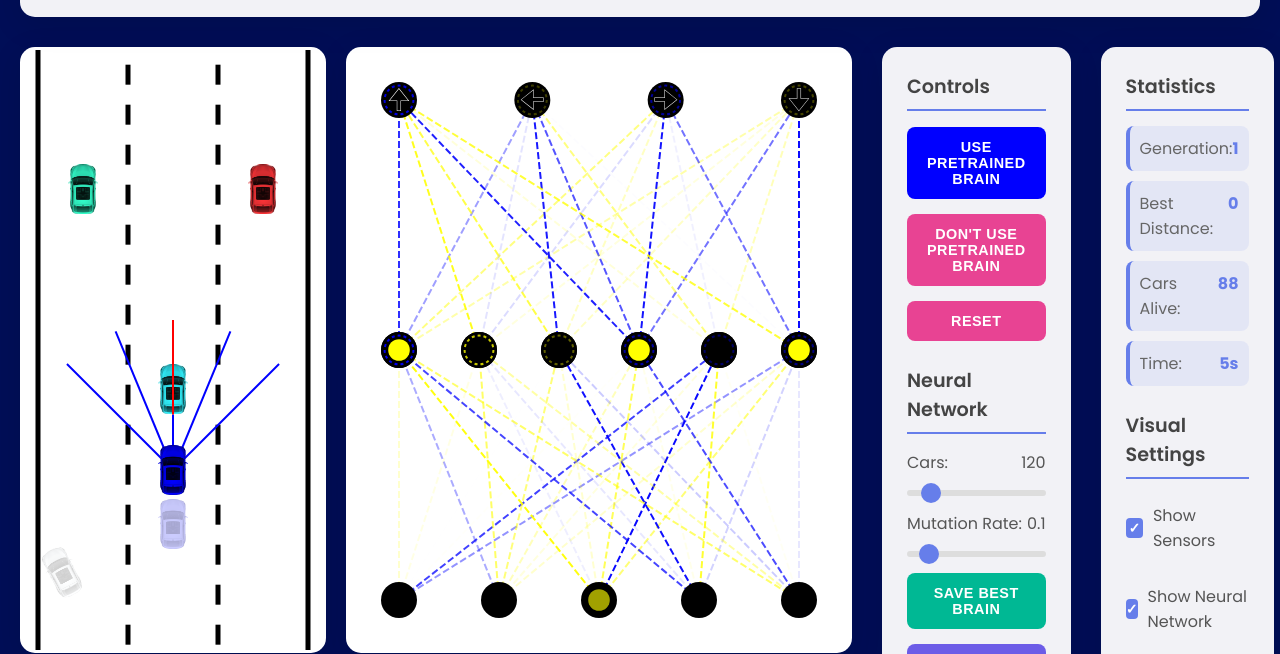
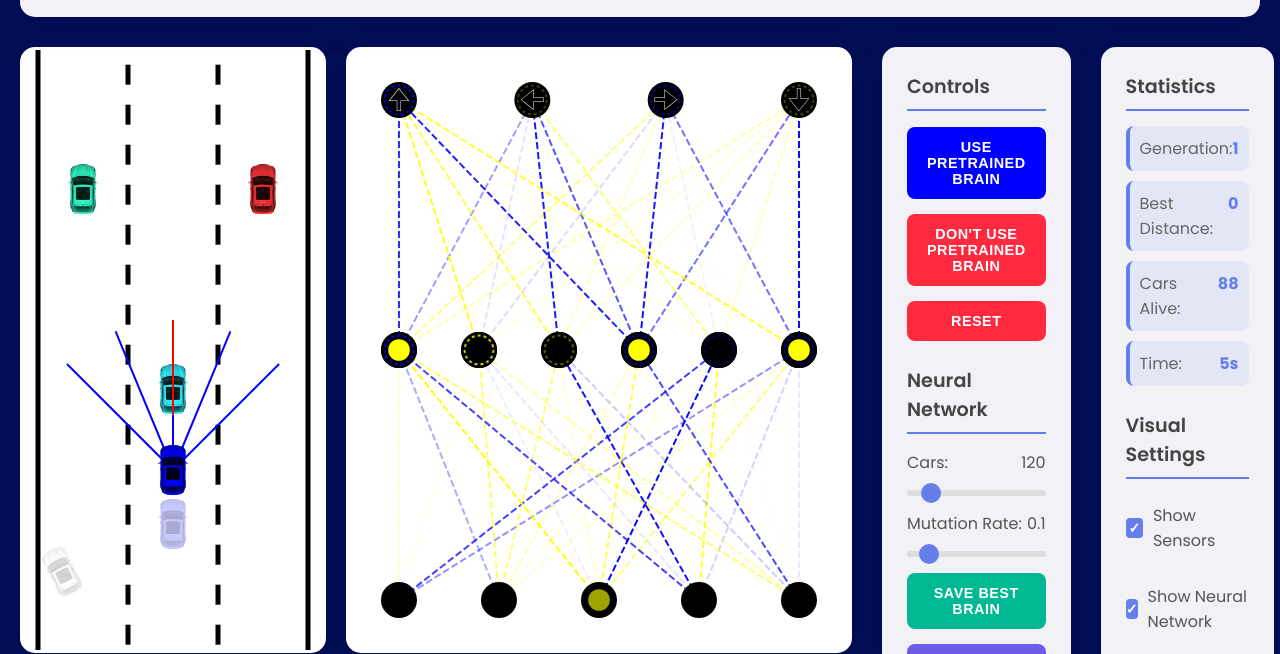
Before and after one commit to NotSujanSharma/self-driving-car, a plain HTML site: page index.html in a window 1280 px wide. Shown: the part 139-793 px from the top of the page. Drawn offline with Linux system fonts and the light colour scheme.

Commit message:
changed button color

```diff
--- a/style.css
+++ b/style.css
@@ -114,7 +114,7 @@ body {
 }
 
 .btn-danger {
-    background: #e84393;
+    background: #ff2940;
     color: white;
 }
 
```
